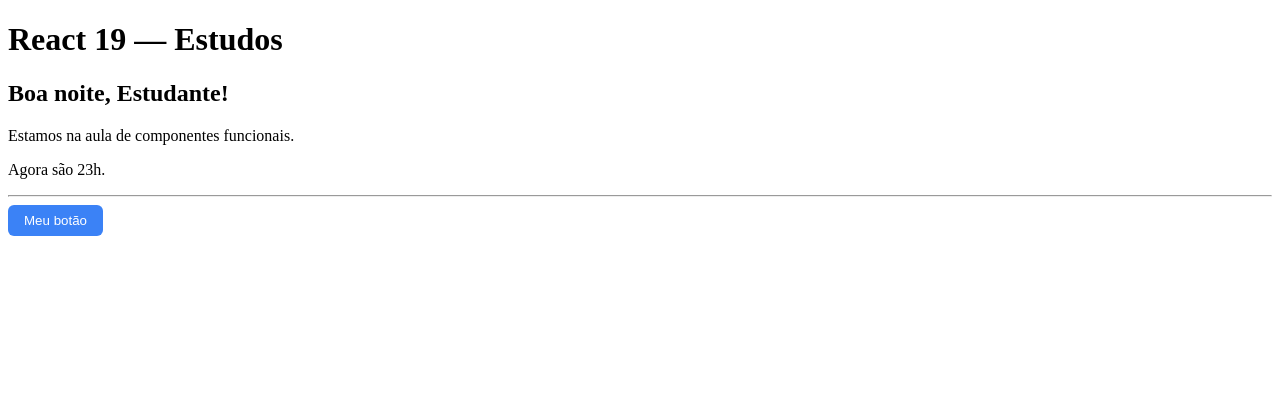
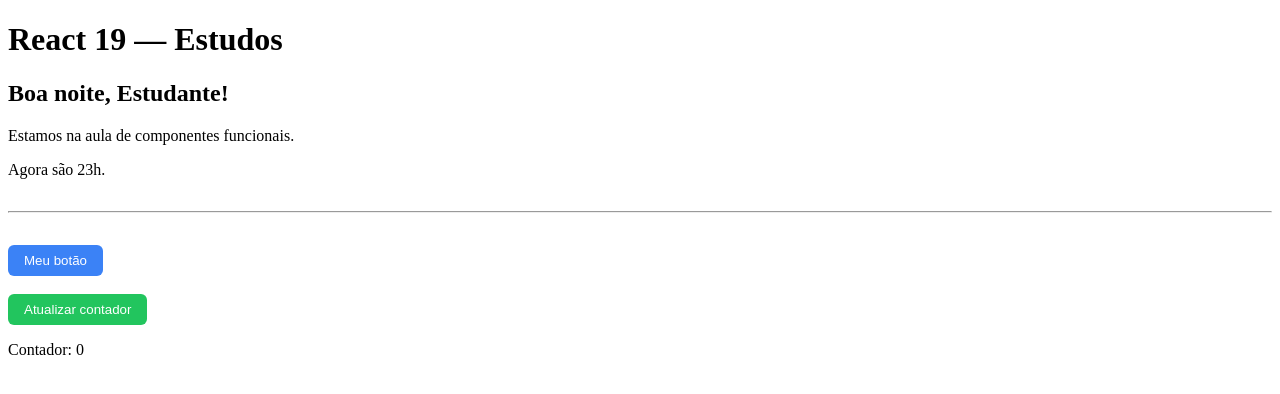
Before and after one commit to keidsondesigner/claude-mentor-react19, a React (Vite) app: page / in a window 1280 px wide. Shown: the top 394 px of the page. Built offline with nearby package versions, Linux system fonts and the light colour scheme; the HTML template or start-up script is replaced by a standard one.

Commit message:
feat: 4 aula - Estrutura basica useState()

```diff
--- a/src/App.tsx
+++ b/src/App.tsx
@@ -1,16 +1,22 @@
+import { useState } from 'react'
 import Greeting from './components/Greeting'
 import MeuButton from './components/MeuButton'
 
 function App() {
+  const [count, setCount] = useState(0)
+
   function handleClick() {
     alert('Clicado via props!')
   }
+
 
   return (
     <main>
       <h1>React 19 — Estudos</h1>
       <Greeting />
-      <hr />
+
+      <hr style={{ margin: '2rem 0' }} />
+
       <MeuButton
         variant="primary"
         title="Botão"
@@ -18,6 +24,19 @@
       >
         Meu botão
       </MeuButton>
+
+      <br />
+      <br />
+
+      <MeuButton
+        variant="success"
+        title="Atualizar contador"
+        onClick={() => setCount(count + 1)}
+      >
+        Atualizar contador
+      </MeuButton>
+      <p>Contador: {count}</p>
+
     </main>
   )
 }
```
